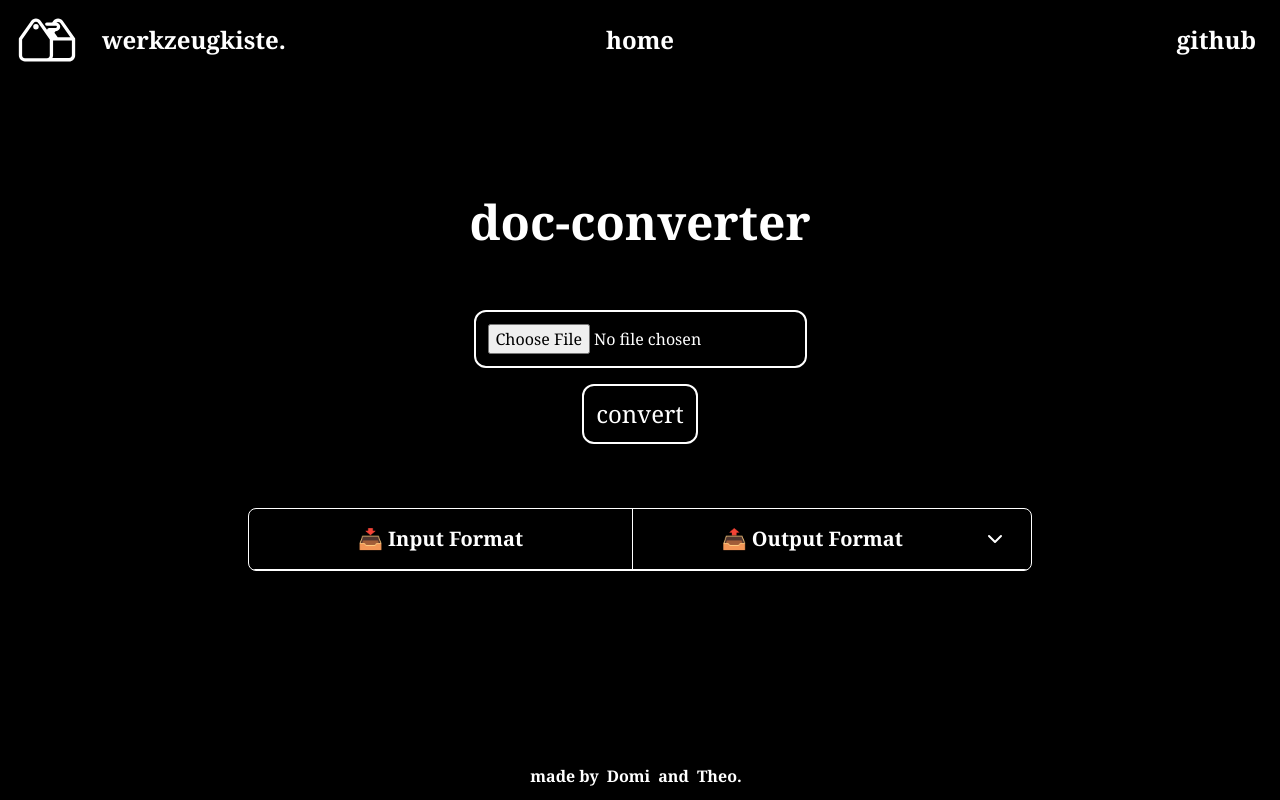
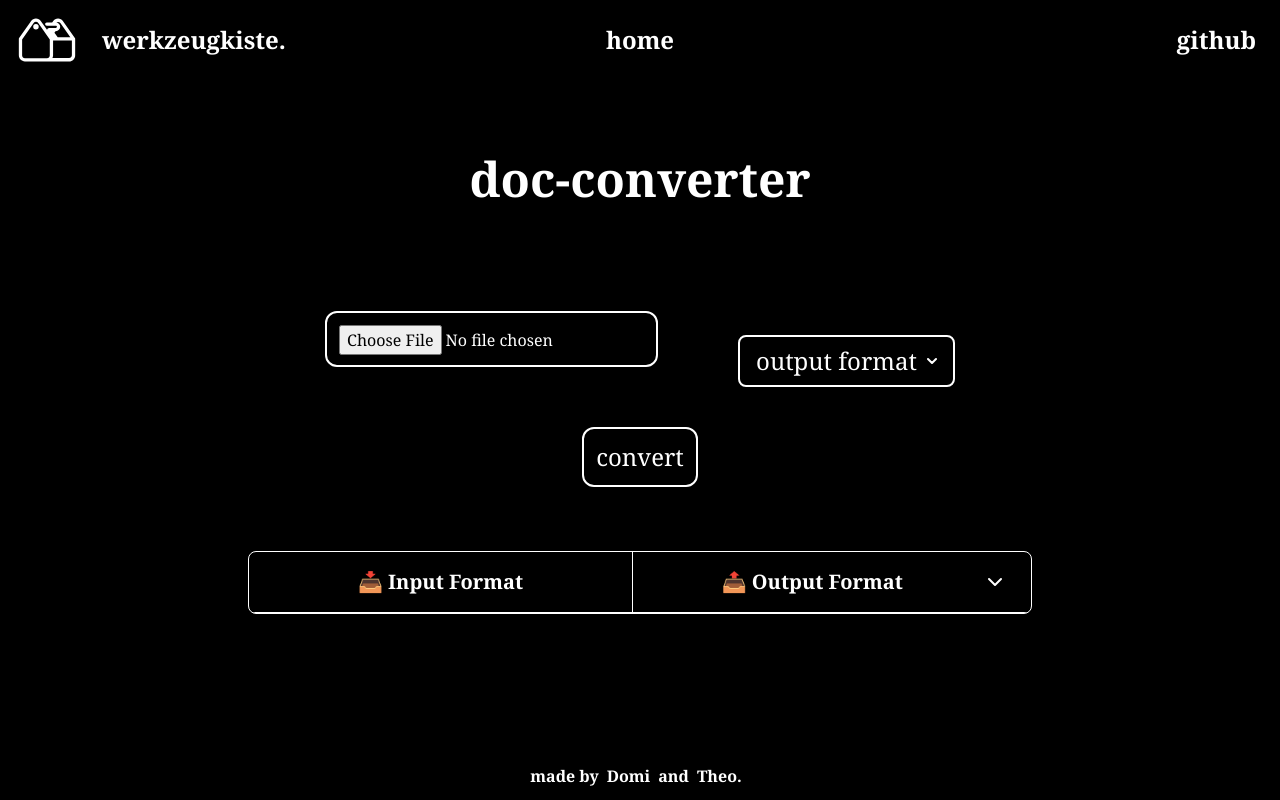
Before and after one commit to theoleuthardt/werkzeugkiste, a Next.js app in the folder frontend/: page /doc-converter in a window 1280 px wide. Built offline with nearby package versions, Linux system fonts and the light colour scheme.

Commit message:
feat: new dropdown menu for output file format as standalone component

```diff
--- a/frontend/src/app/doc-converter/page.tsx
+++ b/frontend/src/app/doc-converter/page.tsx
@@ -6,6 +6,7 @@ import Footer from "../../components/Footer";
 import Button from "../../components/Button";
 import Link from "next/link";
 import { ChevronDown, ChevronUp } from "lucide-react";
+import Dropdown from "@/components/Dropdown";
 
 export default function DocConverter() {
   const [file, setFile] = useState<File | null>(null);
@@ -60,12 +61,16 @@ export default function DocConverter() {
       <Navbar renderHomeLink={true} />
       <div className="w-screen h-auto min-h-[calc(100vh-80px-60px)] flex flex-1 flex-col items-center justify-center">
         <h2 className="text-5xl font-bold text-white mb-16">doc-converter</h2>
-        <input
-          type="file"
-          className="border-2 border-white p-3 rounded-xl text-center text-white"
-          id="documentUpload"
-          onChange={handleFileChange}
-        />
+        <div className="h-36 flex flex-row items-center justify-center gap-20">
+          <input
+            type="file"
+            className="h-14 border-2 border-white p-3 rounded-xl text-center text-white"
+            id="documentUpload"
+            onChange={handleFileChange}
+          />
+          {/* TODO: Fix Dropdown menu placement */}
+          <Dropdown content="output format" className="h-14" />
+        </div>
         <div className={"flex flex-row items-center gap-4 mt-4 mb-16"}>
           {downloadUrl ? (
             <Link id="downloadPDF" href={downloadUrl}>
@@ -84,10 +89,6 @@ export default function DocConverter() {
             />
           )}
         </div>
-        {
-          // TODO: Fix Table Head widths (fixed and the same as the max body width)
-          // TODO: Add hover animation to table head (scale-110, blue text, blue border)
-        }
         <div className="overflow-hidden text-xl rounded-lg border border-white mb-16 transition-all duration-300 ease-in-out hover:border-blue-400">
           <div
             className="cursor-pointer flex justify-between items-center"
--- /dev/null
+++ b/frontend/src/components/Dropdown.tsx
@@ -0,0 +1,93 @@
+"use client";
+import React, { useState } from "react";
+import Link from "next/link";
+
+// TODO: Adjust the width of the option list to match the width of the button
+// TODO: Dynamic rendering of options
+
+interface DropdownProps {
+  content: string;
+  className?: string;
+}
+
+const Dropdown = (props: DropdownProps) => {
+  const [isOpen, setIsOpen] = useState(false);
+
+  const toggleDropdown = () => {
+    setIsOpen(!isOpen);
+  };
+
+  const closeDropdown = () => {
+    setIsOpen(false);
+  };
+
+  return (
+    <div className={`w-full py-6 pb-8 ${props.className}`}>
+      <div className="relative inline-block">
+        <button
+          type="button"
+          className="px-4 py-2 text-white bg-black rounded-lg text-2xl inline-flex items-center
+          border-white border-2 hover:text-blue-400 hover:border-blue-400"
+          onClick={toggleDropdown}
+        >
+          {props.content}{" "}
+          <svg
+            className="w-2.5 h-2.5 ml-2.5"
+            aria-hidden="true"
+            xmlns="http://www.w3.org/2000/svg"
+            fill="none"
+            viewBox="0 0 10 6"
+          >
+            <path
+              stroke="currentColor"
+              strokeLinecap="round"
+              strokeLinejoin="round"
+              strokeWidth="2"
+              d="m1 1 4 4 4-4"
+            />
+          </svg>
+        </button>
+        <div
+          className={`origin-top-right absolute right-0 mt-1 rounded-lg shadow-lg ring-1 ring-white
+        ring-opacity-5 border-2 border-white transition-all duration-500 ease-in-out ${isOpen ? "opacity-100" : "opacity-0"}`}
+        >
+          <ul
+            role="menu"
+            aria-orientation="vertical"
+            aria-labelledby="options-menu"
+          >
+            <li>
+              <Link
+                href="#"
+                className="block px-4 py-2 rounded-lg hover:text-blue-400 hover:border-2 hover:border-blue-400"
+                onClick={closeDropdown}
+              >
+                Option 1
+              </Link>
+            </li>
+            <li>
+              <Link
+                href="#"
+                className="block px-4 py-2 rounded-lg hover:text-blue-400 hover:border-2 hover:border-blue-400"
+                onClick={closeDropdown}
+              >
+                Option 2
+              </Link>
+            </li>
+            <li>
+              <Link
+                href="#"
+                className="block px-4 py-2 rounded-lg hover:text-blue-400 hover:border-2 hover:border-blue-400"
+                onClick={closeDropdown}
+              >
+                Option 3
+              </Link>
+            </li>
+          </ul>
+        </div>
+      </div>
+    </div>
+  );
+};
+
+export default Dropdown;
```
